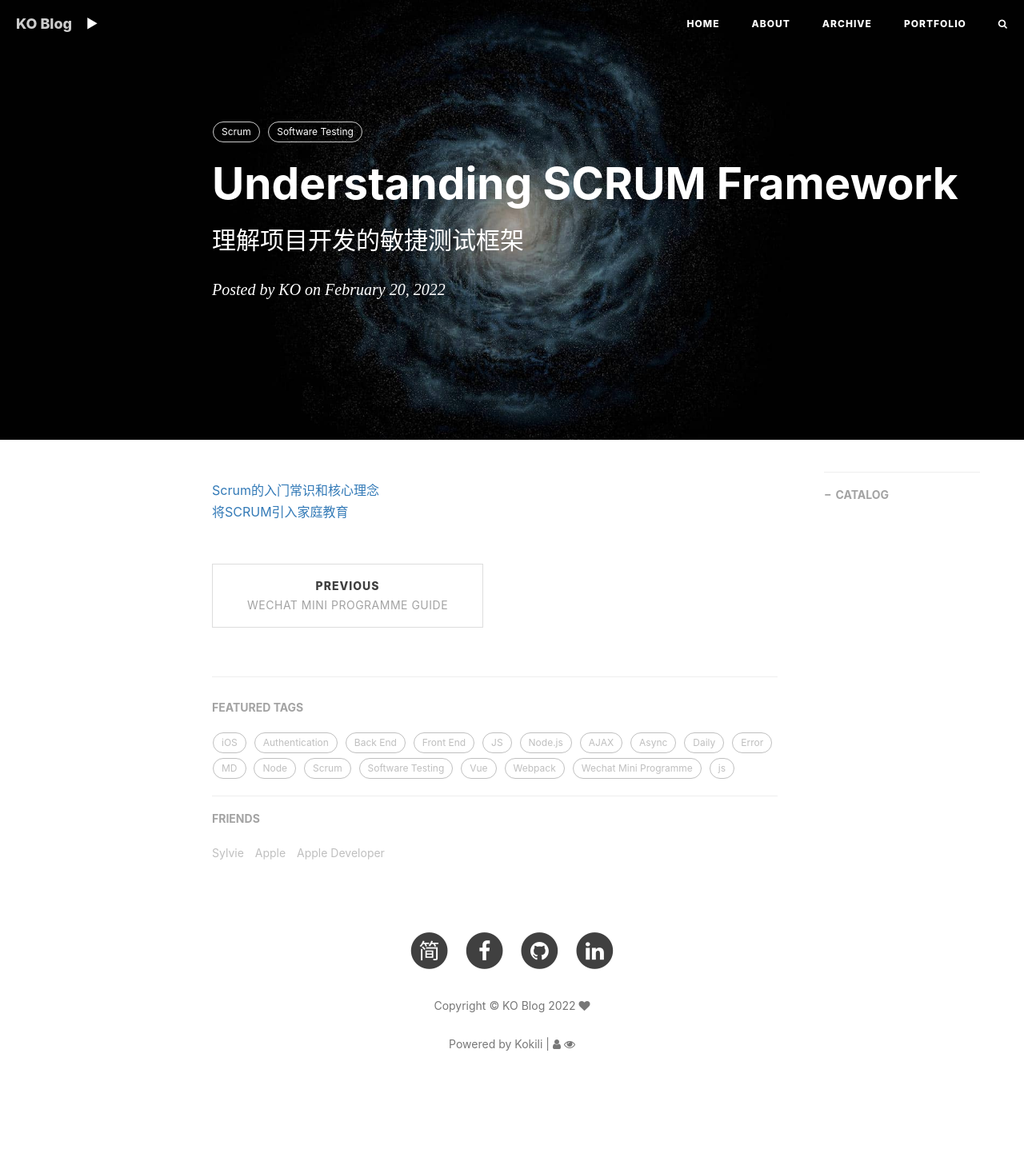
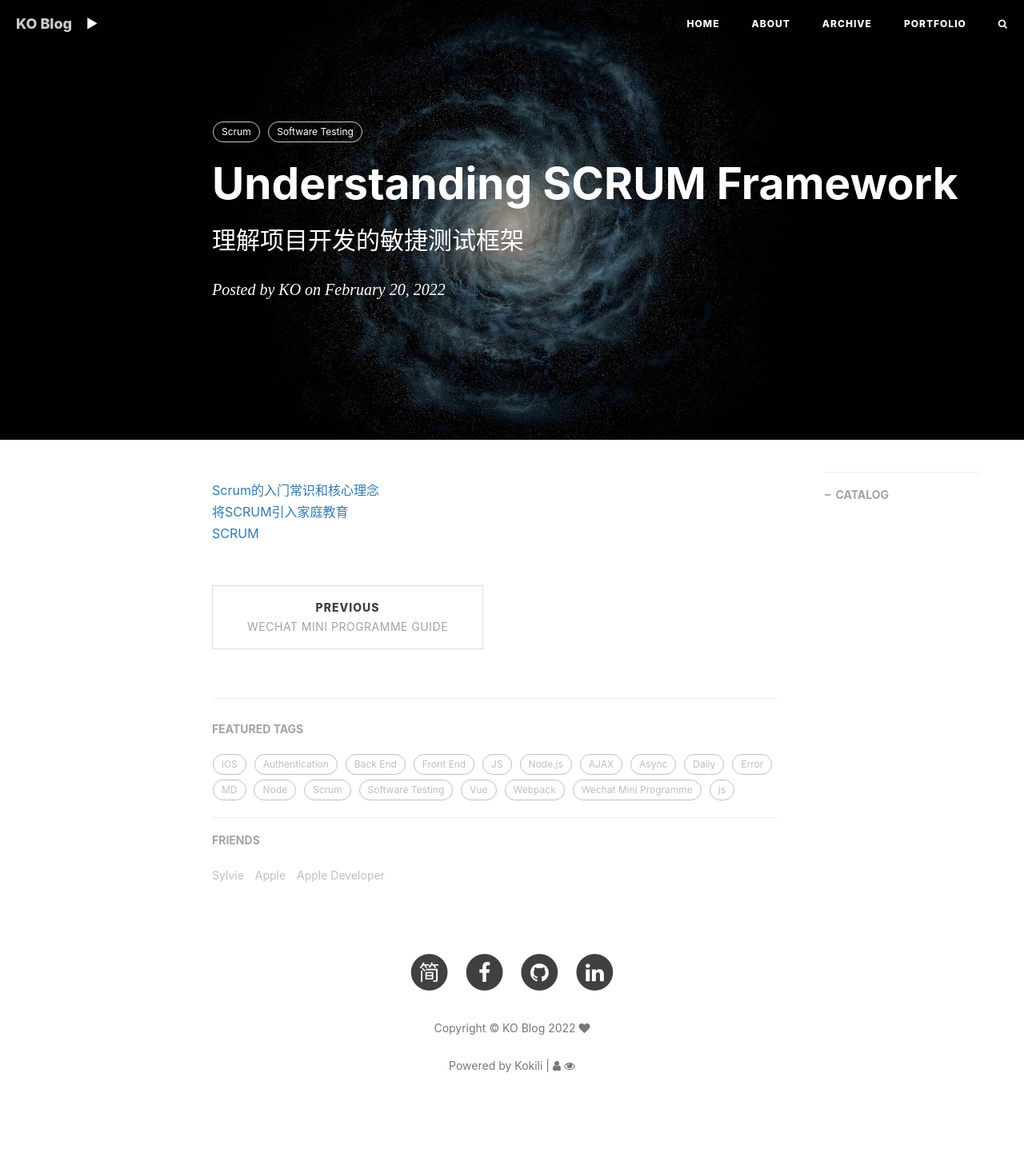
Before and after one commit to kkkokili/kkkokili.github.io, a Jekyll site: the page built from _posts/2022-02-20-Understanding-SCRUM.md, in a window 1280 px wide. Shown: the whole page at 80% size. Built offline with Jekyll 4.4.1, drawn with Linux system fonts in a browser that asks for light colours; nearby versions of some CDN libraries; comment, search, counter and statistics services are not loaded; before the commit the page ends 1410 px from its top, so only the background shows below that.

Commit message:
Update 2022-02-20-Understanding-SCRUM.md

```diff
--- a/_posts/2022-02-20-Understanding-SCRUM.md
+++ b/_posts/2022-02-20-Understanding-SCRUM.md
@@ -13,4 +13,5 @@ tags:
 ---
 
 [Scrum的入门常识和核心理念](https://www.bilibili.com/video/BV1jZ4y1W7Rf?from=search&seid=8236771108222303894&spm_id_from=333.337.0.0)<br>
-[将SCRUM引入家庭教育](https://www.bilibili.com/video/BV19V411d7t1/?spm_id_from=333.788.recommend_more_video.2)
+[将SCRUM引入家庭教育](https://www.bilibili.com/video/BV19V411d7t1/?spm_id_from=333.788.recommend_more_video.2)<br>
+[SCRUM](https://www.youtube.com/watch?v=9TycLR0TqFA)
```
